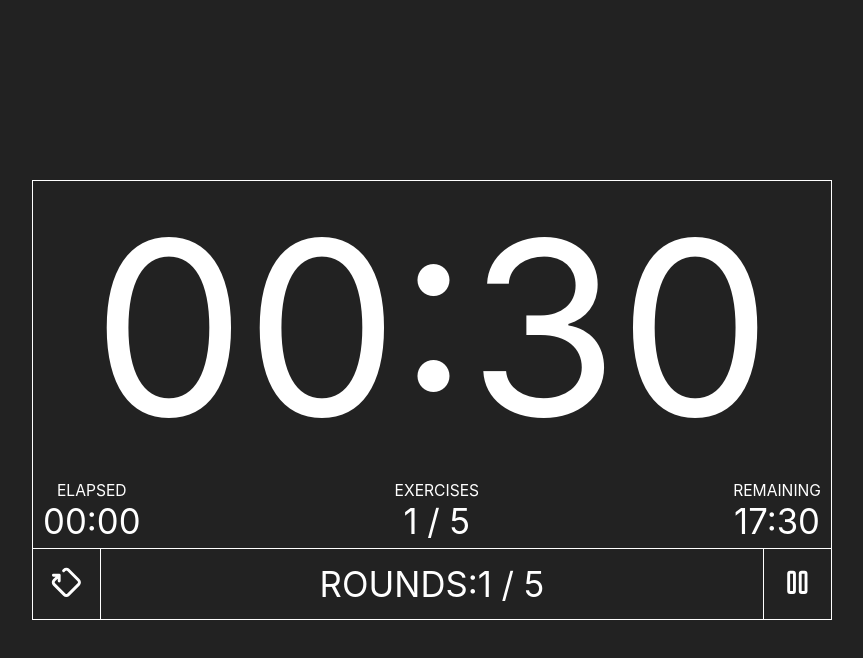
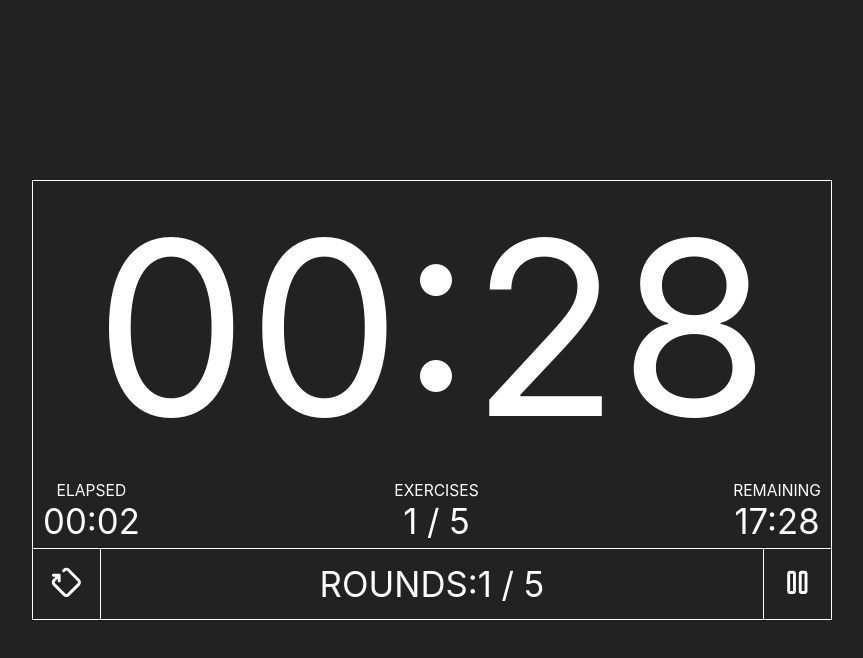
Before and after one commit to 44sisi/sandglass, a React (Create React App) app: page / in a window 1280 px wide. Both pictures are taken after a click on the button 1005 px from the left and 584 px from the top of the page. Shown: the top 658 px of the page, without its empty margins (208-1071 px from the left). Built offline with nearby package versions, Linux system fonts and the light colour scheme.

Commit message:
implement countdown

```diff
--- a/src/App.tsx
+++ b/src/App.tsx
@@ -9,22 +9,38 @@ function App() {
   const totalRound = 5,
     totalExercise = 5,
     exerciseTime = 30,
-    breakTime = 60;
-  const totalTime = (exerciseTime * totalExercise + breakTime) * totalRound;
+    restTime = 60;
 
   const [playing, setPlaying] = useState(false);
+  const [rest, setRest] = useState(false);
+  const [countdown, setCountdown] = useState(rest ? restTime : exerciseTime);
+  const [currentRound, setCurrentRound] = useState(1);
+  const [currentExercise, setCurrentExercise] = useState(1);
 
-  const currentRound = 1,
-    currentExercise = 1,
-    elapsed = 0,
-    currentElapsed = 0,
-    exercise = true;
+  const roundTIme = exerciseTime * totalExercise + restTime;
+  const totalTime = roundTIme * totalRound;
+  const remaining =
+    countdown +
+    exerciseTime * (totalExercise - currentExercise) +
+    (rest ? 0 : restTime) +
+    roundTIme * (totalRound - currentRound);
 
-  const remaining = totalTime - elapsed,
-    countdown = (exercise ? exerciseTime : breakTime) - currentElapsed;
+  function resetOnClick() {
+    setPlaying(false);
+  }
 
   function playOnClick() {
-    setPlaying(!playing);
+    setPlaying(true);
+    var currentTimeLeft = countdown;
+    var countdownTimer = setInterval(function () {
+      currentTimeLeft--;
+      setCountdown(currentTimeLeft);
+      if (currentTimeLeft <= 0) clearInterval(countdownTimer);
+    }, 1000);
+  }
+
+  function pauseOnClick() {
+    setPlaying(false);
   }
 
   return (
@@ -37,7 +53,7 @@ function App() {
         <div className="text-center">
           <div className="label">ELAPSED</div>
           <div className="content">
-            <Time seconds={elapsed}></Time>
+            <Time seconds={totalTime - remaining}></Time>
           </div>
         </div>
 
@@ -56,7 +72,7 @@ function App() {
 
       <div className="flex-row control-row">
         <div className="left-button">
-          <Button>
+          <Button onClick={resetOnClick}>
             <Reset></Reset>
           </Button>
         </div>
@@ -68,12 +84,12 @@ function App() {
 
         <div className="right-button">
           {playing ? (
-            <Button>
-              <Pause onClick={playOnClick}></Pause>
+            <Button onClick={pauseOnClick}>
+              <Pause></Pause>
             </Button>
           ) : (
-            <Button>
-              <Play onClick={playOnClick}></Play>
+            <Button onClick={playOnClick}>
+              <Play></Play>
             </Button>
           )}
         </div>
```
